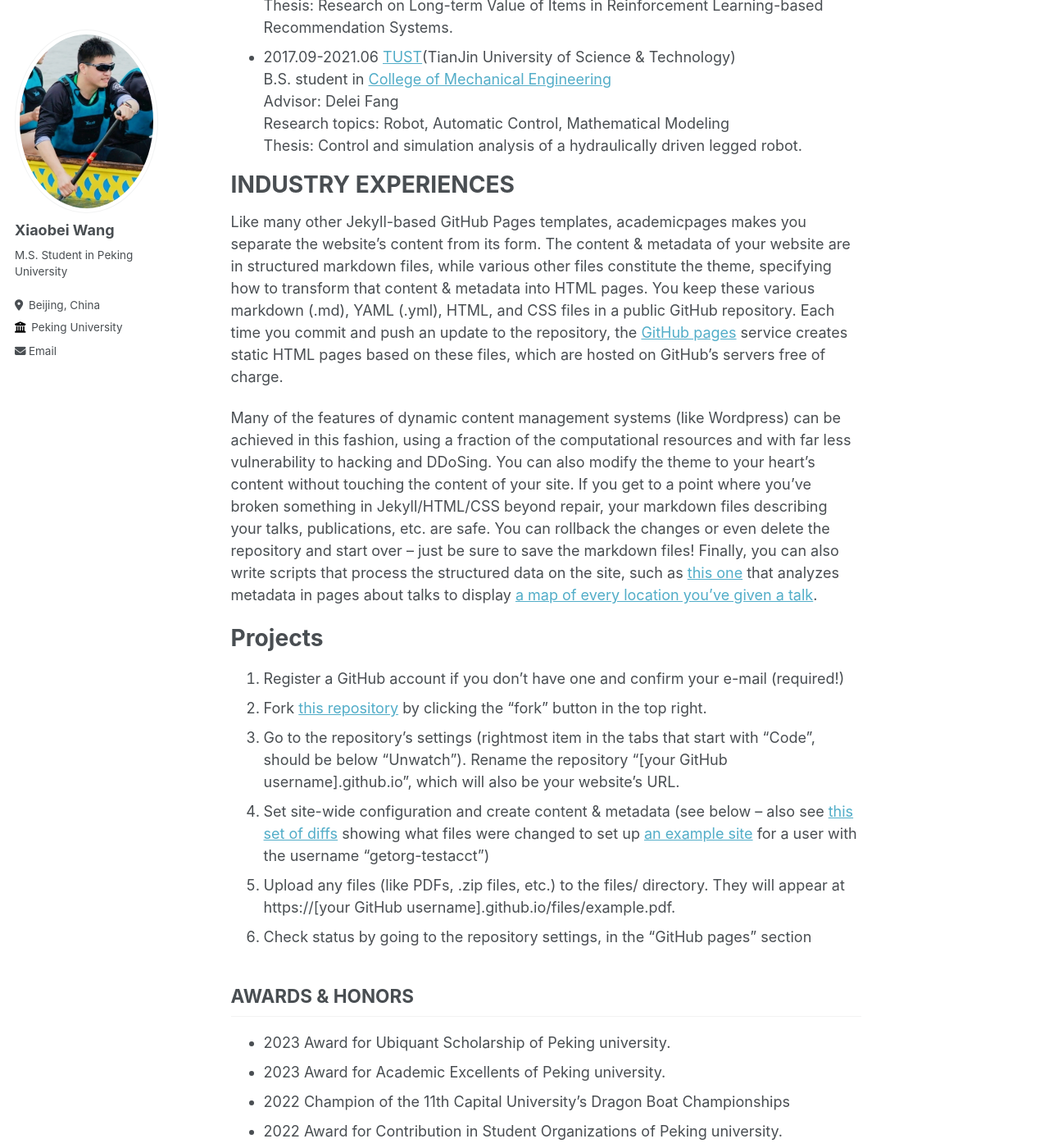
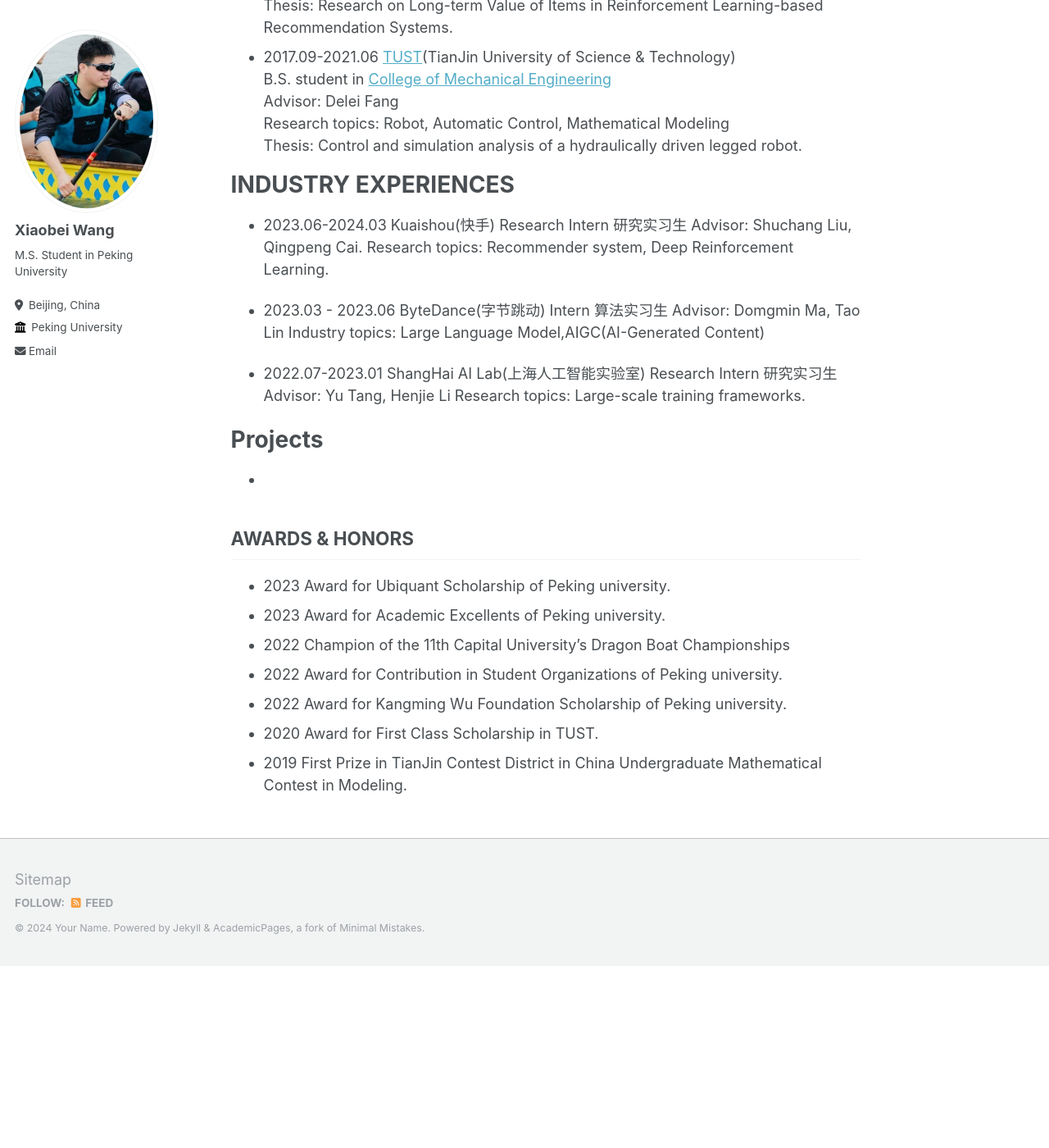
Before and after one commit to wangxiaobei822/wangxiaobei822.github.io, a Jekyll site: the page built from _pages/about.md, in a window 1280 px wide and 1400 px high, scrolled down 617 px. Shown: the whole window at 82% size. Built offline with Jekyll 4.4.1, drawn with Linux system fonts in a browser that asks for light colours; after the commit the page ends 1795 px from its top, so only the background shows below that.

Commit message:
Update about.md

```diff
--- a/_pages/about.md
+++ b/_pages/about.md
@@ -29,18 +29,29 @@ Thesis: Control and simulation analysis of a hydraulically driven legged robot.
 
 INDUSTRY EXPERIENCES
 ======
-Like many other Jekyll-based GitHub Pages templates, academicpages makes you separate the website's content from its form. The content & metadata of your website are in structured markdown files, while various other files constitute the theme, specifying how to transform that content & metadata into HTML pages. You keep these various markdown (.md), YAML (.yml), HTML, and CSS files in a public GitHub repository. Each time you commit and push an update to the repository, the [GitHub pages](https://pages.github.com/) service creates static HTML pages based on these files, which are hosted on GitHub's servers free of charge.
+- 2023.06-2024.03 Kuaishou(快手)
+Research Intern 研究实习生
+Advisor: Shuchang Liu, Qingpeng Cai.
+Research topics: Recommender system, Deep Reinforcement Learning.
 
-Many of the features of dynamic content management systems (like Wordpress) can be achieved in this fashion, using a fraction of the computational resources and with far less vulnerability to hacking and DDoSing. You can also modify the theme to your heart's content without touching the content of your site. If you get to a point where you've broken something in Jekyll/HTML/CSS beyond repair, your markdown files describing your talks, publications, etc. are safe. You can rollback the changes or even delete the repository and start over -- just be sure to save the markdown files! Finally, you can also write scripts that process the structured data on the site, such as [this one](https://github.com/academicpages/academicpages.github.io/blob/master/talkmap.ipynb) that analyzes metadata in pages about talks to display [a map of every location you've given a talk](https://academicpages.github.io/talkmap.html).
+
+- 2023.03 - 2023.06  ByteDance(字节跳动)
+ Intern 算法实习生
+ Advisor: Domgmin Ma, Tao Lin
+ Industry topics: Large Language Model,AIGC(AI-Generated Content)
+
+
+
+- 2022.07-2023.01 ShangHai AI Lab(上海人工智能实验室)
+Research Intern 研究实习生
+Advisor: Yu Tang, Henjie Li
+Research topics: Large-scale training frameworks.
+
+
 
 Projects
 ======
-1. Register a GitHub account if you don't have one and confirm your e-mail (required!)
-1. Fork [this repository](https://github.com/academicpages/academicpages.github.io) by clicking the "fork" button in the top right.
-1. Go to the repository's settings (rightmost item in the tabs that start with "Code", should be below "Unwatch"). Rename the repository "[your GitHub username].github.io", which will also be your website's URL.
-1. Set site-wide configuration and create content & metadata (see below -- also see [this set of diffs](http://archive.is/3TPas) showing what files were changed to set up [an example site](https://getorg-testacct.github.io) for a user with the username "getorg-testacct")
-1. Upload any files (like PDFs, .zip files, etc.) to the files/ directory. They will appear at https://[your GitHub username].github.io/files/example.pdf.
-1. Check status by going to the repository settings, in the "GitHub pages" section
+-
 
 AWARDS & HONORS
 ------
```
